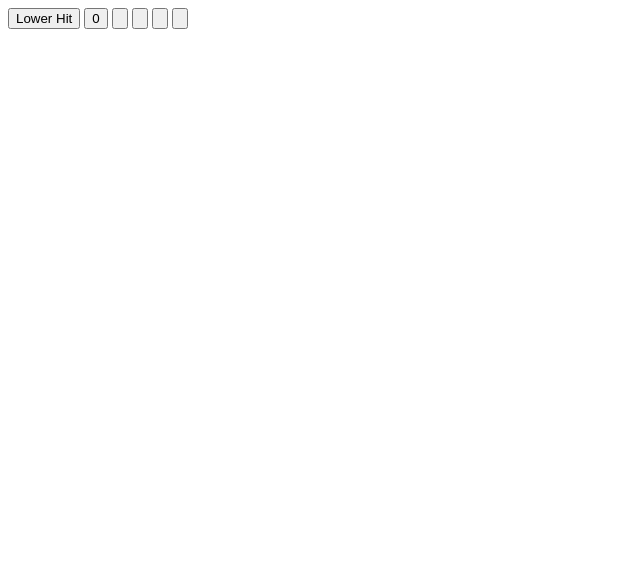
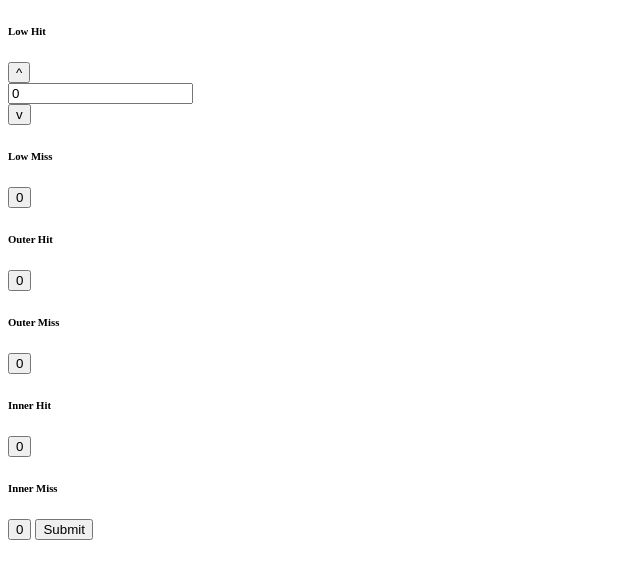
Before and after one commit to frc3324/WebsiteDevelopment, a Flask app: page / in a window 1280 px wide. Shown: the top 579 px of the page, without its empty margins (0-640 px from the left). Run offline with Flask 2, Linux system fonts and the light colour scheme.

Commit message:
Button Element Enable/Disable on Max/Min
Added (buggy) button disable/enable depending on the status of the input number (ie. the form cannot exceed a limit or go below a certain value). Needs debug.

```diff
--- a/app/static/index.js
+++ b/app/static/index.js
@@ -1,3 +1,17 @@
 function incrementButton(e) {
-	e.value = String(parseInt(e.value)+1)
+    var input = e.parentNode.children[3];
+    input.value = parseInt(input.value)+1;
+    if(e.parentNode.children[5].disabled){
+	e.parentNode.children[5].disabled = false;
+    }
 }
+
+function decrementButton(e) {
+    var input = e.parentNode.children[3];
+    input.value = parseInt(input.value)-1;
+    if(parseInt(input.value) <= parseInt(input.min)){
+	alert("hit");
+	input.value = parseInt(input.min);
+	e.parentNode.children[5].disabled = true;
+    }
+}
--- a/app/templates/index.html
+++ b/app/templates/index.html
@@ -1,15 +1,27 @@
+<!DOCTYPE html>
 <html>
     <head>
       <title>Scouting App 2020</title>
     </head>
     <body>
-        <form>
-	<input type="button" onclick="" value="Lower Hit">
+        <form method="POST">
+	  <div>
+	    <h6>Low Hit</h6>
+	    <button type="button" onclick="incrementButton(this)">^</button><br>
+	    <input name="lowHit" readonly="readonly" value="0" min="0" type="number"><br>
+	    <button type="button" onclick="decrementButton(this)">v</button>
+	  </div>
+	<h6>Low Miss</h6>
+        <input id="Low Miss" type="button" onclick="incrementButton(this)" value="0">
+	<h6>Outer Hit</h6>
         <input type="button" onclick="incrementButton(this)" value="0">
-        <input type="button" onclick= value="Outer Hit">
-        <input type="button" onclick= value="Outer Miss">
-        <input type="button" onclick= value="Inner Hit">
-        <input type="button" onclick= value="Inner Miss">
+	<h6>Outer Miss</h6>
+        <input type="button" onclick="incrementButton(this)" value="0">
+	<h6>Inner Hit</h6>
+        <input type="button" onclick="incrementButton(this)" value="0">
+	<h6>Inner Miss</h6>
+        <input type="button" onclick="incrementButton(this)" value="0">
+	<input type="submit" onclick="return false">
 	</form>
         {% block content %}{% endblock %}
 	<script src="{{ url_for('static',filename = 'index.js') }}"></script>
```
